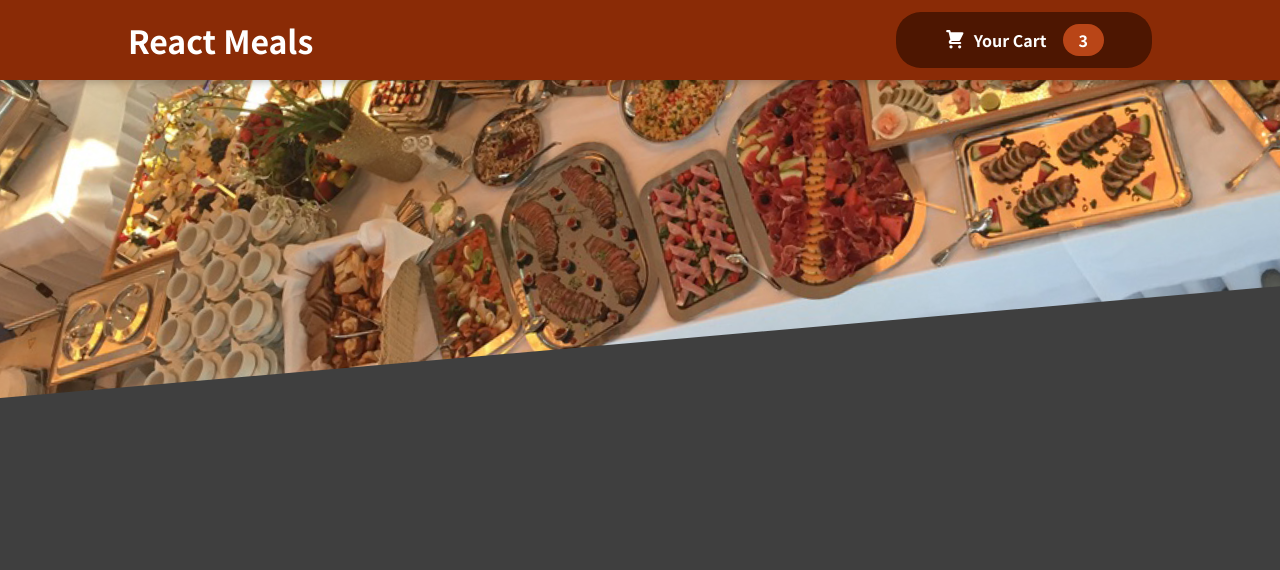
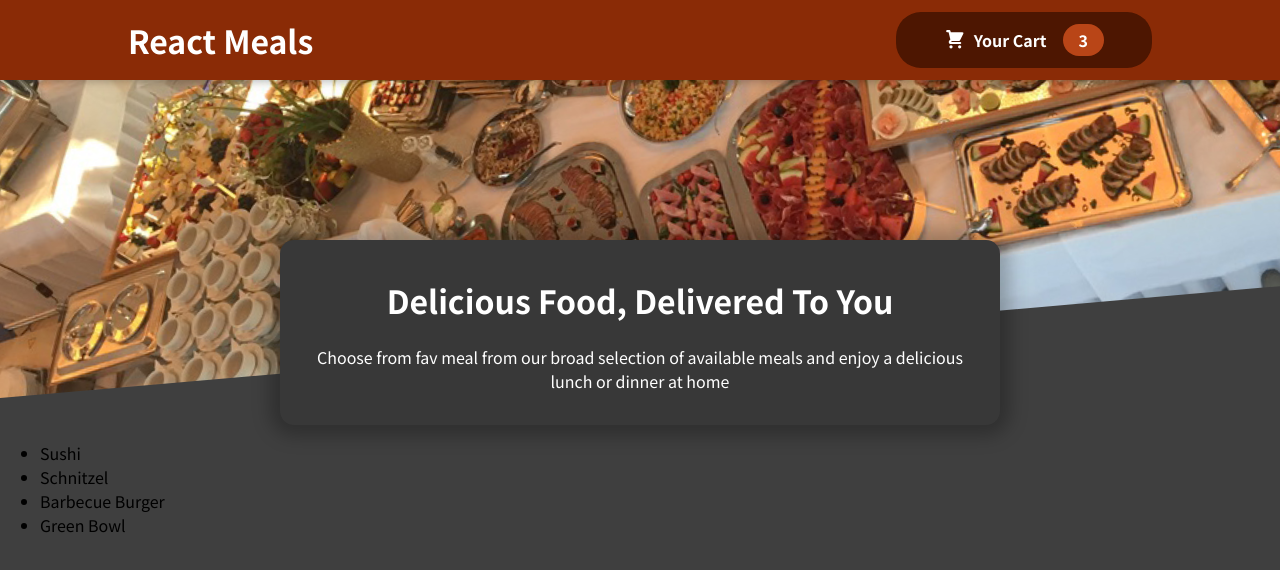
Before and after one commit to Vineeth05kumar/Creating_A_RestaurantWebsite, a JavaScript app: page / in a window 1280 px wide. Shown: the top 570 px of the page. Built offline with nearby package versions, Linux system fonts and the light colour scheme.

Commit message:
Added Meal Summary

```diff
--- a/src/components/Layout/Header.js
+++ b/src/components/Layout/Header.js
@@ -1,6 +1,7 @@
 import classes from "./Header.module.css";
 import imageMeal from "../assets/meals.jpg";
-import HeaderCartButton from './HeaderCartButton';
+import HeaderCartButton from "./HeaderCartButton";
+import Meals from "../Meals/Meals";
 
 export default function Header(props) {
   return (
@@ -9,9 +10,10 @@ export default function Header(props) {
         <h1>React Meals</h1>
         <HeaderCartButton />
       </header>
-      <div className={classes['main-image']}>
+      <div className={classes["main-image"]}>
         <img src={imageMeal} alt="Mealimage" />
       </div>
+      <Meals />
     </>
   );
 }
--- /dev/null
+++ b/src/components/Meals/AvailableMeals.js
@@ -0,0 +1,35 @@
+const DUMMY_MEALS = [
+  {
+    id: "m1",
+    name: "Sushi",
+    description: "Finest fish and veggies",
+    price: 22.99,
+  },
+  {
+    id: "m2",
+    name: "Schnitzel",
+    description: "A german specialty!",
+    price: 16.5,
+  },
+  {
+    id: "m3",
+    name: "Barbecue Burger",
+    description: "American, raw, meaty",
+    price: 12.99,
+  },
+  {
+    id: "m4",
+    name: "Green Bowl",
+    description: "Healthy...and green...",
+    price: 18.99,
+  },
+];
+
+export default function AvailableMeals() {
+  const mealList = DUMMY_MEALS.map((meal) => <li>{meal.name}</li>);
+  return (
+    <div>
+      <ul>{mealList}</ul>
+    </div>
+  );
+}
--- /dev/null
+++ b/src/components/Meals/MealSummary.js
@@ -0,0 +1,10 @@
+import classes from './MealSummary.module.css';
+
+export default function MealSummary(){
+    return(
+        <div className={classes.summary}>
+        <h1>Delicious Food, Delivered To You</h1>
+        <p>Choose from fav meal from our broad selection of available meals and enjoy a delicious lunch or dinner at home</p>
+      </div>
+    )
+}
--- /dev/null
+++ b/src/components/Meals/MealSummary.module.css
@@ -0,0 +1,18 @@
+.summary {
+    text-align: center;
+    max-width: 45rem;
+    width: 90%;
+    margin: auto;
+    margin-top: -10rem;
+    position: relative;
+    background-color: #383838;
+    color: white;
+    border-radius: 14px;
+    padding: 1rem;
+    box-shadow: 0 1px 18px 10px rgba(0, 0, 0, 0.25);
+  }
+
+  .summary h2 {
+    font-size: 2rem;
+    margin-top: 0;
+  }
--- /dev/null
+++ b/src/components/Meals/Meals.js
@@ -0,0 +1,11 @@
+import MealSummary from "./MealSummary";
+import AvailableMeals from "./AvailableMeals";
+
+export default function Meals() {
+  return (
+    <>
+      <MealSummary />
+      <AvailableMeals />
+    </>
+  );
+}
```
Also changed, not shown: src/components/Layout/Header.module.css (line endings or trailing spaces), src/components/Meals/AvailableMeals.module.css (added).
